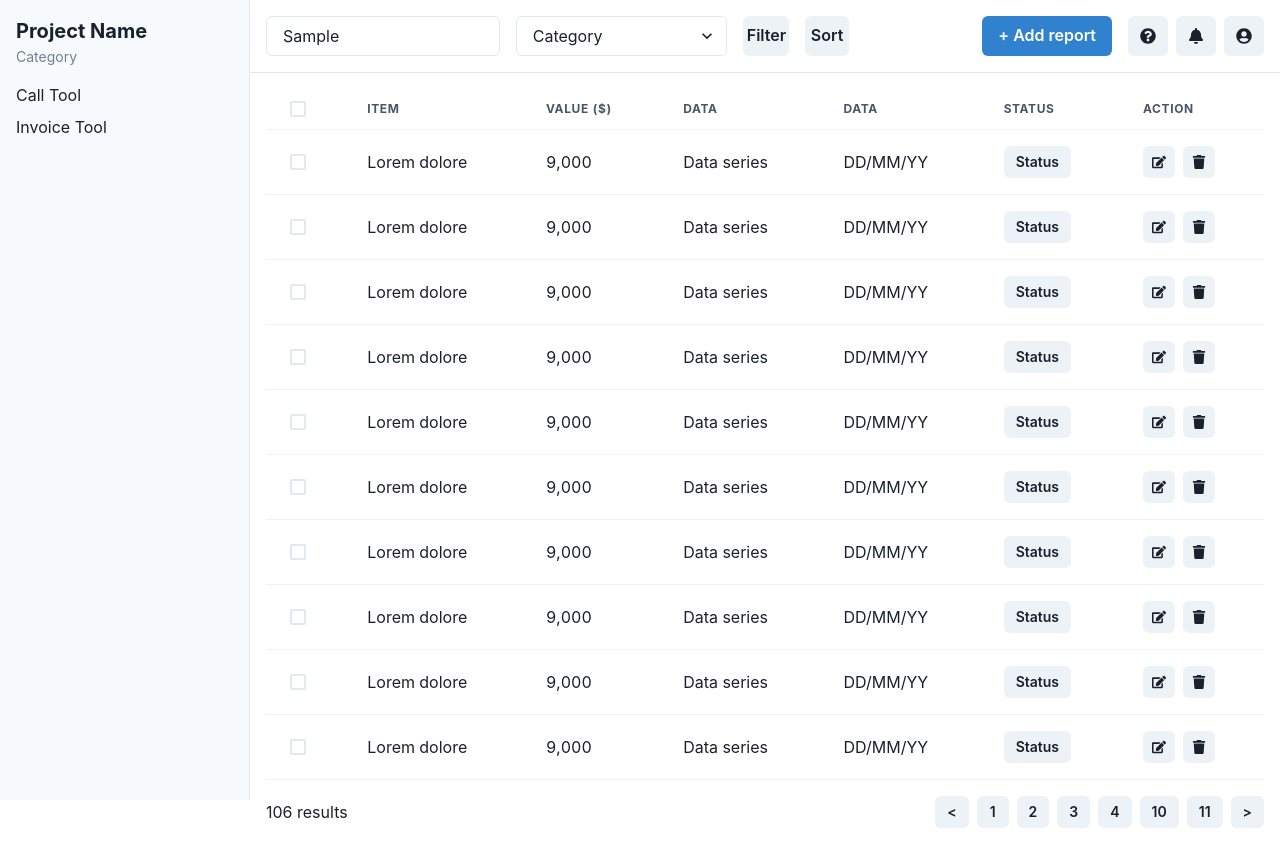
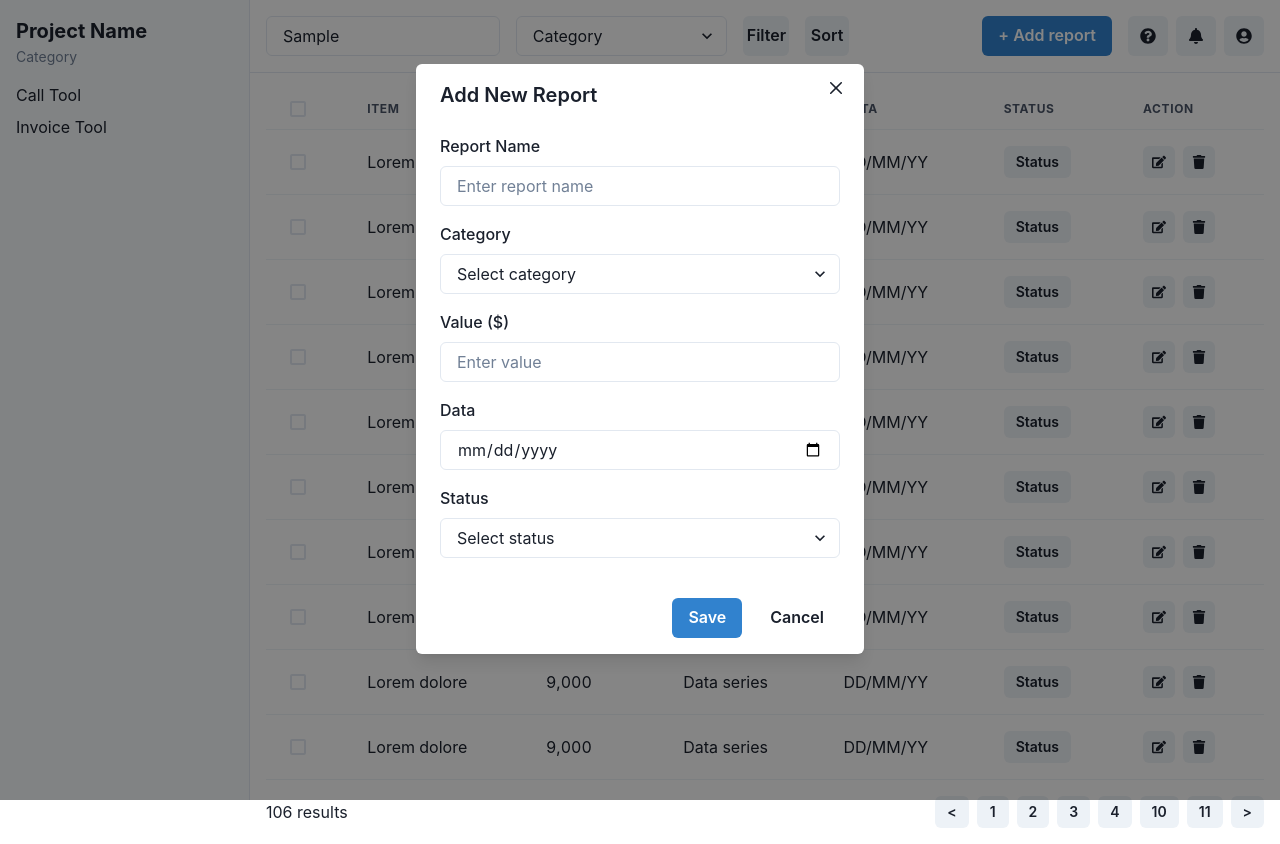
Before and after one commit to GPT-Engineer-App-Dev/replica-ui-master, a React (Vite) app: page / in a window 1280 px wide. Both pictures are taken after typing "Sample" into the empty fields and a click on the button "+ Add report". Built offline with nearby package versions, Linux system fonts and the light colour scheme.

Commit message:
Mocked the functionality for adding a report with a modal form in the TopNav component.

```diff
--- a/src/components/TopNav.jsx
+++ b/src/components/TopNav.jsx
@@ -1,7 +1,13 @@
-import { Box, Flex, Input, Button, IconButton, Select } from "@chakra-ui/react";
+import { useState } from "react";
+import { Box, Flex, Input, Button, IconButton, Select, Modal, ModalOverlay, ModalContent, ModalHeader, ModalFooter, ModalBody, ModalCloseButton, FormControl, FormLabel } from "@chakra-ui/react";
 import { FaBell, FaQuestionCircle, FaUserCircle } from "react-icons/fa";
 
 const TopNav = () => {
+  const [isModalOpen, setIsModalOpen] = useState(false);
+
+  const openModal = () => setIsModalOpen(true);
+  const closeModal = () => setIsModalOpen(false);
+
   return (
     <Box
       w="100%"
@@ -21,7 +27,7 @@ const TopNav = () => {
           <Button mr={4}>Sort</Button>
         </Flex>
         <Flex align="center">
-          <Button colorScheme="blue" mr={4}>
+          <Button colorScheme="blue" mr={4} onClick={openModal}>
             + Add report
           </Button>
           <IconButton icon={<FaQuestionCircle />} mr={2} />
@@ -29,6 +35,48 @@ const TopNav = () => {
           <IconButton icon={<FaUserCircle />} />
         </Flex>
       </Flex>
+
+      <Modal isOpen={isModalOpen} onClose={closeModal}>
+        <ModalOverlay />
+        <ModalContent>
+          <ModalHeader>Add New Report</ModalHeader>
+          <ModalCloseButton />
+          <ModalBody>
+            <FormControl id="report-name" mb={4}>
+              <FormLabel>Report Name</FormLabel>
+              <Input placeholder="Enter report name" />
+            </FormControl>
+            <FormControl id="category" mb={4}>
+              <FormLabel>Category</FormLabel>
+              <Select placeholder="Select category">
+                <option value="category1">Category 1</option>
+                <option value="category2">Category 2</option>
+              </Select>
+            </FormControl>
+            <FormControl id="value" mb={4}>
+              <FormLabel>Value ($)</FormLabel>
+              <Input placeholder="Enter value" />
+            </FormControl>
+            <FormControl id="data" mb={4}>
+              <FormLabel>Data</FormLabel>
+              <Input type="date" />
+            </FormControl>
+            <FormControl id="status" mb={4}>
+              <FormLabel>Status</FormLabel>
+              <Select placeholder="Select status">
+                <option value="status1">Status 1</option>
+                <option value="status2">Status 2</option>
+              </Select>
+            </FormControl>
+          </ModalBody>
+          <ModalFooter>
+            <Button colorScheme="blue" mr={3}>
+              Save
+            </Button>
+            <Button variant="ghost" onClick={closeModal}>Cancel</Button>
+          </ModalFooter>
+        </ModalContent>
+      </Modal>
     </Box>
   );
 };
```
